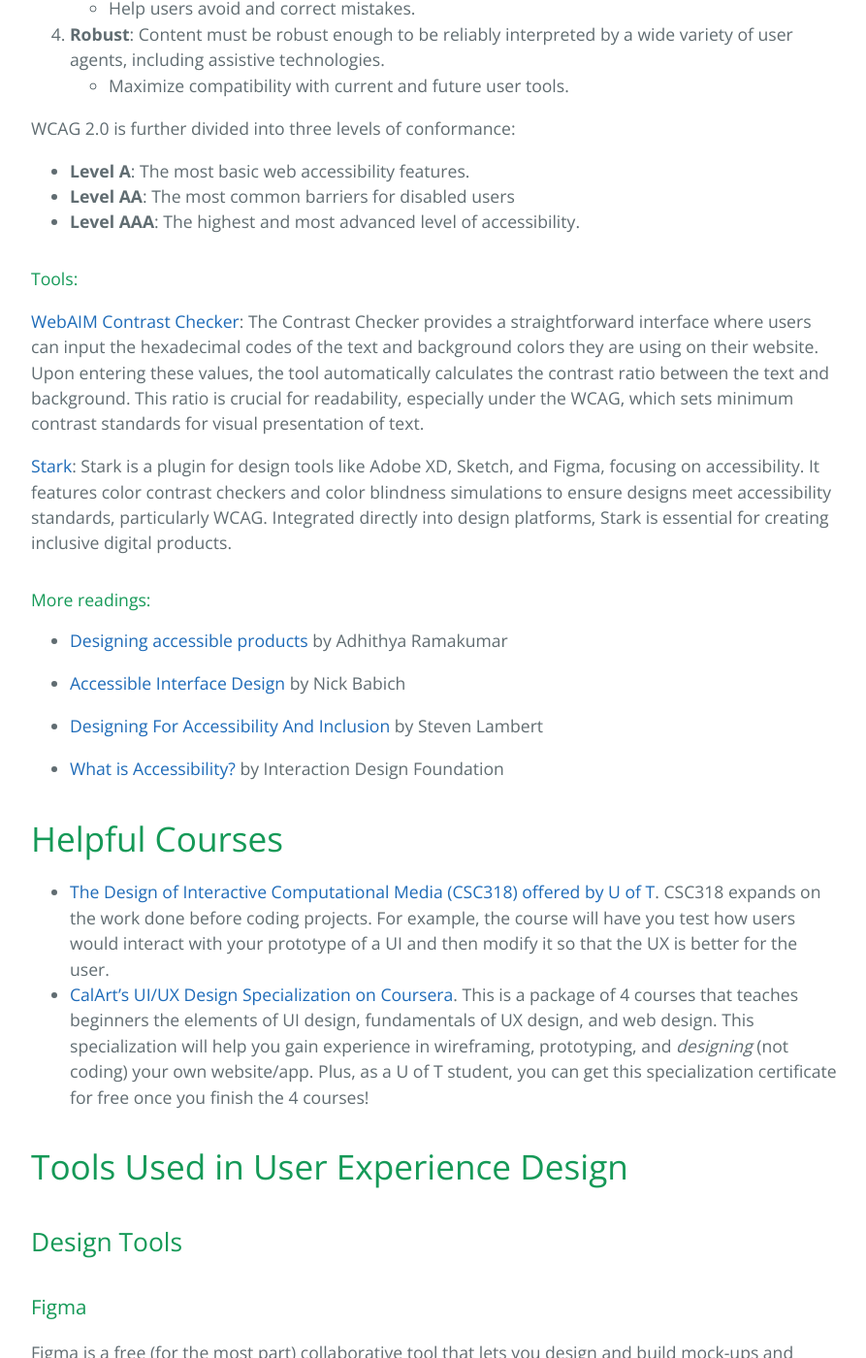
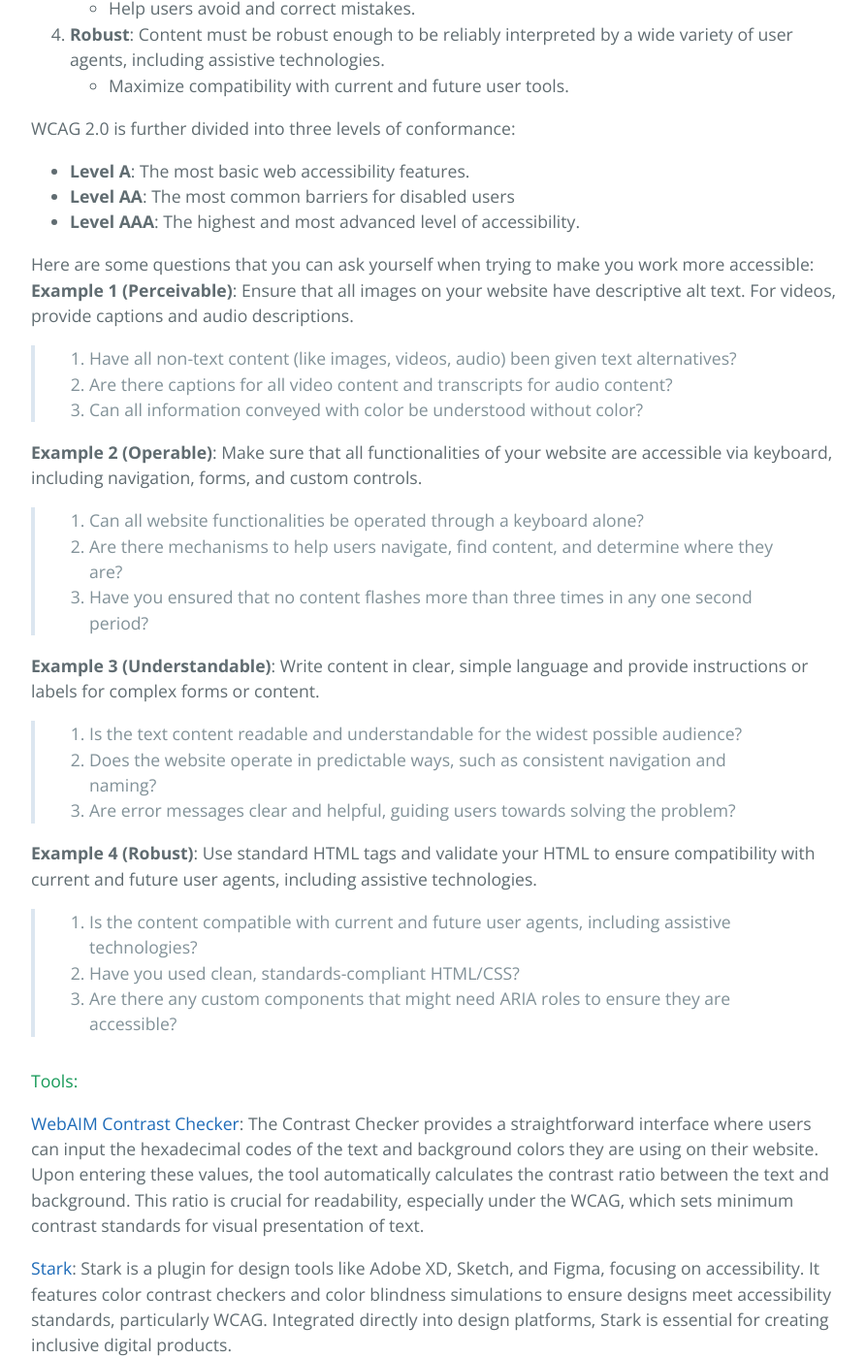
Before and after one commit to learning-software-engineering/learning-software-engineering.github.io, a Jekyll site: the page built from Topics/User_Experience.md, in a window 1280 px wide and 1400 px high, scrolled down 8428 px. Shown: the whole window at 97% size, without its empty margins (192-1085 px from the left). Built offline with Jekyll 4.4.1, drawn with Linux system fonts in a browser that asks for light colours; our own code applies the rules of GitHub Pages for plain Markdown files.

Commit message:
Add examples and list of question for reader

```diff
--- a/Topics/User_Experience.md
+++ b/Topics/User_Experience.md
@@ -217,6 +217,31 @@
 - **Level AA**: The most common barriers for disabled users
 - **Level AAA**: The highest and most advanced level of accessibility.
 
+Here are some questions that you can ask yourself when trying to make you work more accessible:
+**Example 1 (Perceivable)**: Ensure that all images on your website have descriptive alt text. For videos, provide captions and audio descriptions.
+
+> 1. Have all non-text content (like images, videos, audio) been given text alternatives?
+> 2. Are there captions for all video content and transcripts for audio content?
+> 3. Can all information conveyed with color be understood without color?
+
+**Example 2 (Operable)**: Make sure that all functionalities of your website are accessible via keyboard, including navigation, forms, and custom controls.
+
+> 1. Can all website functionalities be operated through a keyboard alone?
+> 2. Are there mechanisms to help users navigate, find content, and determine where they are?
+> 3. Have you ensured that no content flashes more than three times in any one second period?
+
+**Example 3 (Understandable)**: Write content in clear, simple language and provide instructions or labels for complex forms or content.
+
+> 1. Is the text content readable and understandable for the widest possible audience?
+> 2. Does the website operate in predictable ways, such as consistent navigation and naming?
+> 3. Are error messages clear and helpful, guiding users towards solving the problem?
+
+**Example 4 (Robust)**:  Use standard HTML tags and validate your HTML to ensure compatibility with current and future user agents, including assistive technologies.
+
+> 1. Is the content compatible with current and future user agents, including assistive technologies?
+> 2. Have you used clean, standards-compliant HTML/CSS?
+> 3. Are there any custom components that might need ARIA roles to ensure they are accessible?
+
 #### Tools:
 
 [WebAIM Contrast Checker](https://webaim.org/resources/contrastchecker/): The Contrast Checker provides a straightforward interface where users can input the hexadecimal codes of the text and background colors they are using on their website. Upon entering these values, the tool automatically calculates the contrast ratio between the text and background. This ratio is crucial for readability, especially under the WCAG, which sets minimum contrast standards for visual presentation of text.
```
